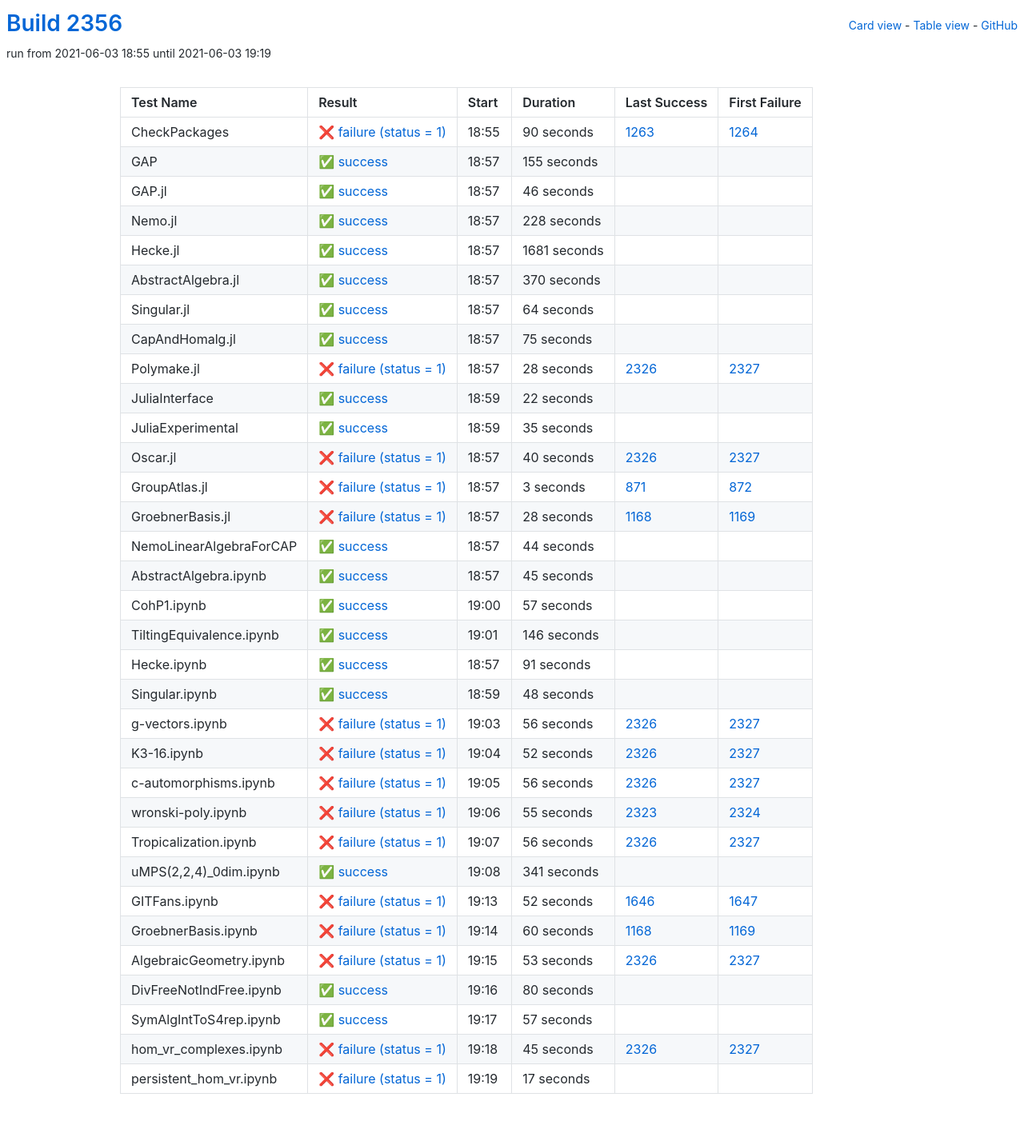
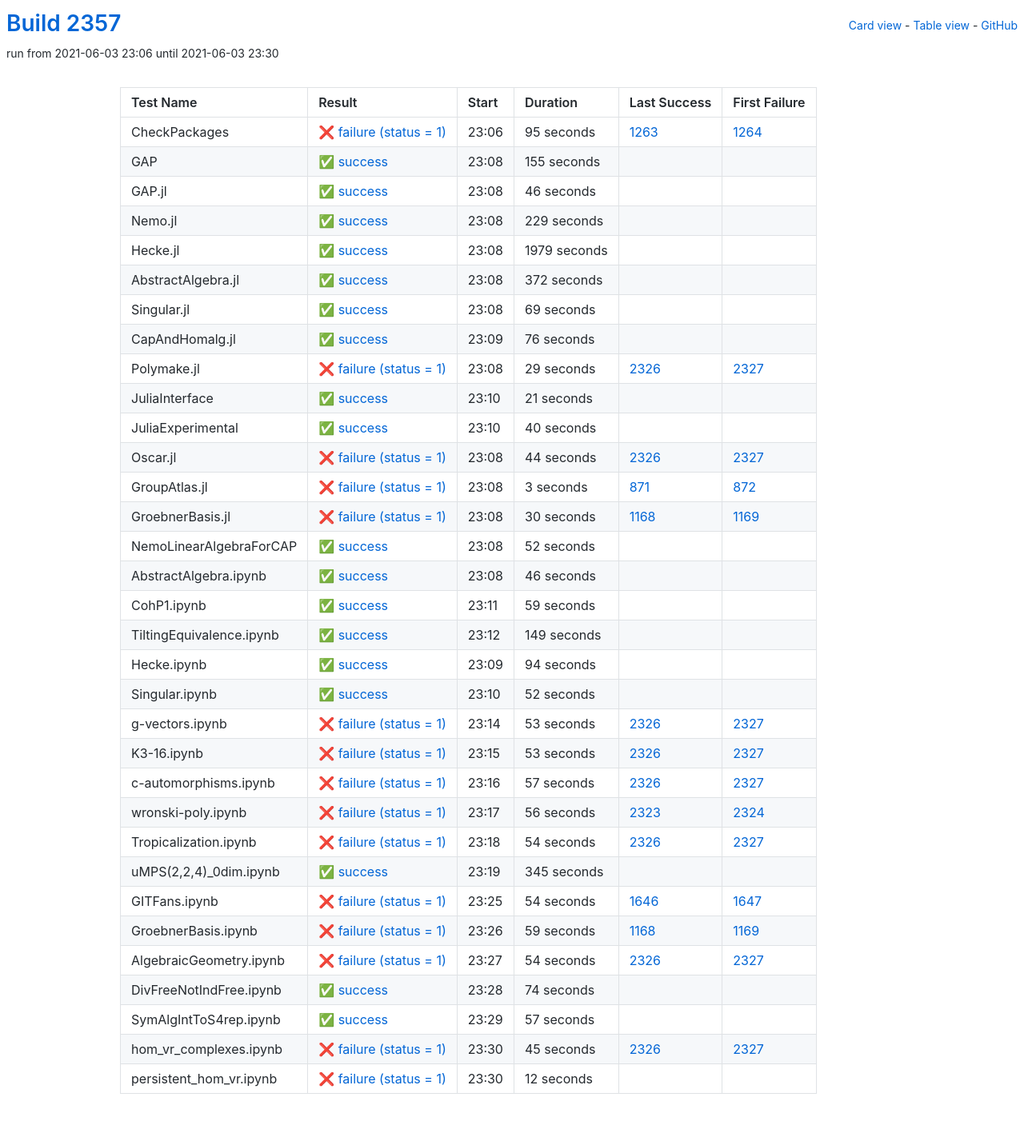
Before and after one commit to oscar-system/oscar-ci-status-stable, a Jekyll site: the page built from table.html, in a window 1280 px wide. Shown: the whole page at 80% size. Built offline with Jekyll 4.4.1, drawn with Linux system fonts in a browser that asks for light colours.

Commit message:
Build #2357

```diff
--- a/_data/ci.yml
+++ b/_data/ci.yml
@@ -1,6 +1,6 @@
 ---
-build: 2356
-build_url: https://oscarci.mathematik.uni-kl.de/job/oscar-stable/2356/
+build: 2357
+build_url: https://oscarci.mathematik.uni-kl.de/job/oscar-stable/2357/
 job: oscar-stable
 organization: oscar-system
 repo: oscar-ci-status-stable
@@ -8,20 +8,20 @@ repourl: https://github.com/oscar-system/oscar-ci-status-stable
 tests:
 - name: CheckPackages
   id: checkpackages
-  log: https://oscarci.mathematik.uni-kl.de/job/oscar-stable/2356/artifact/logs/build-2356/CheckPackages.log
-  start: 2021-06-03 18:55
+  log: https://oscarci.mathematik.uni-kl.de/job/oscar-stable/2357/artifact/logs/build-2357/CheckPackages.log
+  start: 2021-06-03 23:06
   success: false
   exitcode: 1
   status: failure
-  duration: 90
+  duration: 95
   last_success: 1263
   last_success_url: https://oscarci.mathematik.uni-kl.de/job/oscar-stable/1263/
   first_failure: 1264
   first_failure_url: https://oscarci.mathematik.uni-kl.de/job/oscar-stable/1264/
 - name: GAP
   id: gap
-  log: https://oscarci.mathematik.uni-kl.de/job/oscar-stable/2356/artifact/logs/build-2356/GAP.log
-  start: 2021-06-03 18:57
+  log: https://oscarci.mathematik.uni-kl.de/job/oscar-stable/2357/artifact/logs/build-2357/GAP.log
+  start: 2021-06-03 23:08
   success: true
   exitcode: 0
   status: success
@@ -32,8 +32,8 @@ tests:
   first_failure_url:
 - name: GAP.jl
   id: gap-jl
-  log: https://oscarci.mathematik.uni-kl.de/job/oscar-stable/2356/artifact/logs/build-2356/GAP.jl.log
-  start: 2021-06-03 18:57
+  log: https://oscarci.mathematik.uni-kl.de/job/oscar-stable/2357/artifact/logs/build-2357/GAP.jl.log
+  start: 2021-06-03 23:08
   success: true
   exitcode: 0
   status: success
@@ -44,116 +44,116 @@ tests:
   first_failure_url:
 - name: Nemo.jl
   id: nemo-jl
-  log: https://oscarci.mathematik.uni-kl.de/job/oscar-stable/2356/artifact/logs/build-2356/Nemo.jl.log
-  start: 2021-06-03 18:57
+  log: https://oscarci.mathematik.uni-kl.de/job/oscar-stable/2357/artifact/logs/build-2357/Nemo.jl.log
+  start: 2021-06-03 23:08
   success: true
   exitcode: 0
   status: success
-  duration: 228
+  duration: 229
   last_success: false
   last_success_url:
   first_failure: false
   first_failure_url:
 - name: Hecke.jl
   id: hecke-jl
-  log: https://oscarci.mathematik.uni-kl.de/job/oscar-stable/2356/artifact/logs/build-2356/Hecke.jl.log
-  start: 2021-06-03 18:57
+  log: https://oscarci.mathematik.uni-kl.de/job/oscar-stable/2357/artifact/logs/build-2357/Hecke.jl.log
+  start: 2021-06-03 23:08
   success: true
   exitcode: 0
   status: success
-  duration: 1681
+  duration: 1979
   last_success: false
   last_success_url:
   first_failure: false
   first_failure_url:
 - name: AbstractAlgebra.jl
   id: abstractalgebra-jl
-  log: https://oscarci.mathematik.uni-kl.de/job/oscar-stable/2356/artifact/logs/build-2356/AbstractAlgebra.jl.log
-  start: 2021-06-03 18:57
+  log: https://oscarci.mathematik.uni-kl.de/job/oscar-stable/2357/artifact/logs/build-2357/AbstractAlgebra.jl.log
+  start: 2021-06-03 23:08
   success: true
   exitcode: 0
   status: success
-  duration: 370
+  duration: 372
   last_success: false
   last_success_url:
   first_failure: false
   first_failure_url:
 - name: Singular.jl
   id: singular-jl
-  log: https://oscarci.mathematik.uni-kl.de/job/oscar-stable/2356/artifact/logs/build-2356/Singular.jl.log
-  start: 2021-06-03 18:57
+  log: https://oscarci.mathematik.uni-kl.de/job/oscar-stable/2357/artifact/logs/build-2357/Singular.jl.log
+  start: 2021-06-03 23:08
   success: true
   exitcode: 0
   status: success
-  duration: 64
+  duration: 69
   last_success: false
   last_success_url:
   first_failure: false
   first_failure_url:
 - name: CapAndHomalg.jl
   id: capandhomalg-jl
-  log: https://oscarci.mathematik.uni-kl.de/job/oscar-stable/2356/artifact/logs/build-2356/CapAndHomalg.jl.log
-  start: 2021-06-03 18:57
+  log: https://oscarci.mathematik.uni-kl.de/job/oscar-stable/2357/artifact/logs/build-2357/CapAndHomalg.jl.log
+  start: 2021-06-03 23:09
   success: true
   exitcode: 0
   status: success
-  duration: 75
+  duration: 76
   last_success: false
   last_success_url:
   first_failure: false
   first_failure_url:
 - name: Polymake.jl
   id: polymake-jl
-  log: https://oscarci.mathematik.uni-kl.de/job/oscar-stable/2356/artifact/logs/build-2356/Polymake.jl.log
-  start: 2021-06-03 18:57
+  log: https://oscarci.mathematik.uni-kl.de/job/oscar-stable/2357/artifact/logs/build-2357/Polymake.jl.log
+  start: 2021-06-03 23:08
   success: false
   exitcode: 1
   status: failure
-  duration: 28
+  duration: 29
   last_success: 2326
   last_success_url: https://oscarci.mathematik.uni-kl.de/job/oscar-stable/2326/
   first_failure: 2327
   first_failure_url: https://oscarci.mathematik.uni-kl.de/job/oscar-stable/2327/
 - name: JuliaInterface
   id: juliainterface
-  log: https://oscarci.mathematik.uni-kl.de/job/oscar-stable/2356/artifact/logs/build-2356/JuliaInterface.log
-  start: 2021-06-03 18:59
+  log: https://oscarci.mathematik.uni-kl.de/job/oscar-stable/2357/artifact/logs/build-2357/JuliaInterface.log
+  start: 2021-06-03 23:10
   success: true
   exitcode: 0
   status: success
-  duration: 22
+  duration: 21
   last_success: false
   last_success_url:
   first_failure: false
   first_failure_url:
 - name: JuliaExperimental
   id: juliaexperimental
-  log: https://oscarci.mathematik.uni-kl.de/job/oscar-stable/2356/artifact/logs/build-2356/JuliaExperimental.log
-  start: 2021-06-03 18:59
+  log: https://oscarci.mathematik.uni-kl.de/job/oscar-stable/2357/artifact/logs/build-2357/JuliaExperimental.log
+  start: 2021-06-03 23:10
   success: true
   exitcode: 0
   status: success
-  duration: 35
+  duration: 40
   last_success: false
   last_success_url:
   first_failure: false
   first_failure_url:
 - name: Oscar.jl
   id: oscar-jl
-  log: https://oscarci.mathematik.uni-kl.de/job/oscar-stable/2356/artifact/logs/build-2356/Oscar.jl.log
-  start: 2021-06-03 18:57
+  log: https://oscarci.mathematik.uni-kl.de/job/oscar-stable/2357/artifact/logs/build-2357/Oscar.jl.log
+  start: 2021-06-03 23:08
   success: false
   exitcode: 1
   status: failure
-  duration: 40
+  duration: 44
   last_success: 2326
   last_success_url: https://oscarci.mathematik.uni-kl.de/job/oscar-stable/2326/
   first_failure: 2327
   first_failure_url: https://oscarci.mathematik.uni-kl.de/job/oscar-stable/2327/
 - name: GroupAtlas.jl
   id: groupatlas-jl
-  log: https://oscarci.mathematik.uni-kl.de/job/oscar-stable/2356/artifact/logs/build-2356/GroupAtlas.jl.log
-  start: 2021-06-03 18:57
+  log: https://oscarci.mathematik.uni-kl.de/job/oscar-stable/2357/artifact/logs/build-2357/GroupAtlas.jl.log
+  start: 2021-06-03 23:08
   success: false
   exitcode: 1
   status: failure
@@ -164,188 +164,92 @@ tests:
   first_failure_url: https://oscarci.mathematik.uni-kl.de/job/oscar-stable/872/
 - name: GroebnerBasis.jl
   id: groebnerbasis-jl
-  log: https://oscarci.mathematik.uni-kl.de/job/oscar-stable/2356/artifact/logs/build-2356/GroebnerBasis.jl.log
-  start: 2021-06-03 18:57
+  log: https://oscarci.mathematik.uni-kl.de/job/oscar-stable/2357/artifact/logs/build-2357/GroebnerBasis.jl.log
+  start: 2021-06-03 23:08
   success: false
   exitcode: 1
   status: failure
-  duration: 28
+  duration: 30
   last_success: 1168
   last_success_url: https://oscarci.mathematik.uni-kl.de/job/oscar-stable/1168/
   first_failure: 1169
   first_failure_url: https://oscarci.mathematik.uni-kl.de/job/oscar-stable/1169/
 - name: NemoLinearAlgebraForCAP
   id: nemolinearalgebraforcap
-  log: https://oscarci.mathematik.uni-kl.de/job/oscar-stable/2356/artifact/logs/build-2356/NemoLinearAlgebraForCAP.log
-  start: 2021-06-03 18:57
+  log: https://oscarci.mathematik.uni-kl.de/job/oscar-stable/2357/artifact/logs/build-2357/NemoLinearAlgebraForCAP.log
+  start: 2021-06-03 23:08
   success: true
   exitcode: 0
   status: success
-  duration: 44
+  duration: 52
   last_success: false
   last_success_url:
   first_failure: false
   first_failure_url:
 - name: AbstractAlgebra.ipynb
   id: abstractalgebra-ipynb
-  log: https://oscarci.mathematik.uni-kl.de/job/oscar-stable/2356/artifact/logs/build-2356/AbstractAlgebra.ipynb.log
-  start: 2021-06-03 18:57
+  log: https://oscarci.mathematik.uni-kl.de/job/oscar-stable/2357/artifact/logs/build-2357/AbstractAlgebra.ipynb.log
+  start: 2021-06-03 23:08
   success: true
   exitcode: 0
   status: success
-  duration: 45
+  duration: 46
   last_success: false
   last_success_url:
   first_failure: false
   first_failure_url:
 - name: CohP1.ipynb
   id: cohp1-ipynb
-  log: https://oscarci.mathematik.uni-kl.de/job/oscar-stable/2356/artifact/logs/build-2356/CohP1.ipynb.log
-  start: 2021-06-03 19:00
+  log: https://oscarci.mathematik.uni-kl.de/job/oscar-stable/2357/artifact/logs/build-2357/CohP1.ipynb.log
+  start: 2021-06-03 23:11
   success: true
   exitcode: 0
   status: success
-  duration: 57
+  duration: 59
   last_success: false
   last_success_url:
   first_failure: false
   first_failure_url:
 - name: TiltingEquivalence.ipynb
   id: tiltingequivalence-ipynb
-  log: https://oscarci.mathematik.uni-kl.de/job/oscar-stable/2356/artifact/logs/build-2356/TiltingEquivalence.ipynb.log
-  start: 2021-06-03 19:01
+  log: https://oscarci.mathematik.uni-kl.de/job/oscar-stable/2357/artifact/logs/build-2357/TiltingEquivalence.ipynb.log
+  start: 2021-06-03 23:12
   success: true
   exitcode: 0
   status: success
-  duration: 146
+  duration: 149
   last_success: false
   last_success_url:
   first_failure: false
   first_failure_url:
 - name: Hecke.ipynb
   id: hecke-ipynb
-  log: https://oscarci.mathematik.uni-kl.de/job/oscar-stable/2356/artifact/logs/build-2356/Hecke.ipynb.log
-  start: 2021-06-03 18:57
+  log: https://oscarci.mathematik.uni-kl.de/job/oscar-stable/2357/artifact/logs/build-2357/Hecke.ipynb.log
+  start: 2021-06-03 23:09
   success: true
   exitcode: 0
   status: success
-  duration: 91
+  duration: 94
   last_success: false
   last_success_url:
   first_failure: false
   first_failure_url:
 - name: Singular.ipynb
   id: singular-ipynb
-  log: https://oscarci.mathematik.uni-kl.de/job/oscar-stable/2356/artifact/logs/build-2356/Singular.ipynb.log
-  start: 2021-06-03 18:59
+  log: https://oscarci.mathematik.uni-kl.de/job/oscar-stable/2357/artifact/logs/build-2357/Singular.ipynb.log
+  start: 2021-06-03 23:10
   success: true
   exitcode: 0
   status: success
-  duration: 48
+  duration: 52
   last_success: false
   last_success_url:
   first_failure: false
   first_failure_url:
 - name: g-vectors.ipynb
   id: g-vectors-ipynb
-  log: https://oscarci.mathematik.uni-kl.de/job/oscar-stable/2356/artifact/logs/build-2356/g-vectors.ipynb.log
-  start: 2021-06-03 19:03
-  success: false
-  exitcode: 1
-  status: failure
-  duration: 56
-  last_success: 2326
-  last_success_url: https://oscarci.mathematik.uni-kl.de/job/oscar-stable/2326/
-  first_failure: 2327
-  first_failure_url: https://oscarci.mathematik.uni-kl.de/job/oscar-stable/2327/
-- name: K3-16.ipynb
-  id: k3-16-ipynb
-  log: https://oscarci.mathematik.uni-kl.de/job/oscar-stable/2356/artifact/logs/build-2356/K3-16.ipynb.log
-  start: 2021-06-03 19:04
-  success: false
-  exitcode: 1
-  status: failure
-  duration: 52
-  last_success: 2326
-  last_success_url: https://oscarci.mathematik.uni-kl.de/job/oscar-stable/2326/
-  first_failure: 2327
-  first_failure_url: https://oscarci.mathematik.uni-kl.de/job/oscar-stable/2327/
-- name: c-automorphisms.ipynb
-  id: c-automorphisms-ipynb
-  log: https://oscarci.mathematik.uni-kl.de/job/oscar-stable/2356/artifact/logs/build-2356/c-automorphisms.ipynb.log
-  start: 2021-06-03 19:05
-  success: false
-  exitcode: 1
-  status: failure
-  duration: 56
-  last_success: 2326
-  last_success_url: https://oscarci.mathematik.uni-kl.de/job/oscar-stable/2326/
-  first_failure: 2327
-  first_failure_url: https://oscarci.mathematik.uni-kl.de/job/oscar-stable/2327/
-- name: wronski-poly.ipynb
-  id: wronski-poly-ipynb
-  log: https://oscarci.mathematik.uni-kl.de/job/oscar-stable/2356/artifact/logs/build-2356/wronski-poly.ipynb.log
-  start: 2021-06-03 19:06
-  success: false
-  exitcode: 1
-  status: failure
-  duration: 55
-  last_success: 2323
-  last_success_url: https://oscarci.mathematik.uni-kl.de/job/oscar-stable/2323/
-  first_failure: 2324
-  first_failure_url: https://oscarci.mathematik.uni-kl.de/job/oscar-stable/2324/
-- name: Tropicalization.ipynb
-  id: tropicalization-ipynb
-  log: https://oscarci.mathematik.uni-kl.de/job/oscar-stable/2356/artifact/logs/build-2356/Tropicalization.ipynb.log
-  start: 2021-06-03 19:07
-  success: false
-  exitcode: 1
-  status: failure
-  duration: 56
-  last_success: 2326
-  last_success_url: https://oscarci.mathematik.uni-kl.de/job/oscar-stable/2326/
-  first_failure: 2327
-  first_failure_url: https://oscarci.mathematik.uni-kl.de/job/oscar-stable/2327/
-- name: uMPS(2,2,4)_0dim.ipynb
-  id: umps-2-2-4-0dim-ipynb
-  log: https://oscarci.mathematik.uni-kl.de/job/oscar-stable/2356/artifact/logs/build-2356/uMPS-2-2-4-_0dim.ipynb.log
-  start: 2021-06-03 19:08
-  success: true
-  exitcode: 0
-  status: success
-  duration: 341
-  last_success: false
-  last_success_url:
-  first_failure: false
-  first_failure_url:
-- name: GITFans.ipynb
-  id: gitfans-ipynb
-  log: https://oscarci.mathematik.uni-kl.de/job/oscar-stable/2356/artifact/logs/build-2356/GITFans.ipynb.log
-  start: 2021-06-03 19:13
-  success: false
-  exitcode: 1
-  status: failure
-  duration: 52
-  last_success: 1646
-  last_success_url: https://oscarci.mathematik.uni-kl.de/job/oscar-stable/1646/
-  first_failure: 1647
-  first_failure_url: https://oscarci.mathematik.uni-kl.de/job/oscar-stable/1647/
-- name: GroebnerBasis.ipynb
-  id: groebnerbasis-ipynb
-  log: https://oscarci.mathematik.uni-kl.de/job/oscar-stable/2356/artifact/logs/build-2356/GroebnerBasis.ipynb.log
-  start: 2021-06-03 19:14
-  success: false
-  exitcode: 1
-  status: failure
-  duration: 60
-  last_success: 1168
-  last_success_url: https://oscarci.mathematik.uni-kl.de/job/oscar-stable/1168/
-  first_failure: 1169
-  first_failure_url: https://oscarci.mathematik.uni-kl.de/job/oscar-stable/1169/
-- name: AlgebraicGeometry.ipynb
-  id: algebraicgeometry-ipynb
-  log: https://oscarci.mathematik.uni-kl.de/job/oscar-stable/2356/artifact/logs/build-2356/AlgebraicGeometry.ipynb.log
-  start: 2021-06-03 19:15
+  log: https://oscarci.mathematik.uni-kl.de/job/oscar-stable/2357/artifact/logs/build-2357/g-vectors.ipynb.log
+  start: 2021-06-03 23:14
   success: false
   exitcode: 1
   status: failure
@@ -354,22 +258,118 @@ tests:
   last_success_url: https://oscarci.mathematik.uni-kl.de/job/oscar-stable/2326/
   first_failure: 2327
   first_failure_url: https://oscarci.mathematik.uni-kl.de/job/oscar-stable/2327/
-- name: DivFreeNotIndFree.ipynb
-  id: divfreenotindfree-ipynb
-  log: https://oscarci.mathematik.uni-kl.de/job/oscar-stable/2356/artifact/logs/build-2356/DivFreeNotIndFree.ipynb.log
-  start: 2021-06-03 19:16
+- name: K3-16.ipynb
+  id: k3-16-ipynb
+  log: https://oscarci.mathematik.uni-kl.de/job/oscar-stable/2357/artifact/logs/build-2357/K3-16.ipynb.log
+  start: 2021-06-03 23:15
+  success: false
+  exitcode: 1
+  status: failure
+  duration: 53
+  last_success: 2326
+  last_success_url: https://oscarci.mathematik.uni-kl.de/job/oscar-stable/2326/
+  first_failure: 2327
+  first_failure_url: https://oscarci.mathematik.uni-kl.de/job/oscar-stable/2327/
+- name: c-automorphisms.ipynb
+  id: c-automorphisms-ipynb
+  log: https://oscarci.mathematik.uni-kl.de/job/oscar-stable/2357/artifact/logs/build-2357/c-automorphisms.ipynb.log
+  start: 2021-06-03 23:16
+  success: false
+  exitcode: 1
+  status: failure
+  duration: 57
+  last_success: 2326
+  last_success_url: https://oscarci.mathematik.uni-kl.de/job/oscar-stable/2326/
+  first_failure: 2327
+  first_failure_url: https://oscarci.mathematik.uni-kl.de/job/oscar-stable/2327/
+- name: wronski-poly.ipynb
+  id: wronski-poly-ipynb
+  log: https://oscarci.mathematik.uni-kl.de/job/oscar-stable/2357/artifact/logs/build-2357/wronski-poly.ipynb.log
+  start: 2021-06-03 23:17
+  success: false
+  exitcode: 1
+  status: failure
+  duration: 56
+  last_success: 2323
+  last_success_url: https://oscarci.mathematik.uni-kl.de/job/oscar-stable/2323/
+  first_failure: 2324
+  first_failure_url: https://oscarci.mathematik.uni-kl.de/job/oscar-stable/2324/
+- name: Tropicalization.ipynb
+  id: tropicalization-ipynb
+  log: https://oscarci.mathematik.uni-kl.de/job/oscar-stable/2357/artifact/logs/build-2357/Tropicalization.ipynb.log
+  start: 2021-06-03 23:18
+  success: false
+  exitcode: 1
+  status: failure
+  duration: 54
+  last_success: 2326
+  last_success_url: https://oscarci.mathematik.uni-kl.de/job/oscar-stable/2326/
+  first_failure: 2327
+  first_failure_url: https://oscarci.mathematik.uni-kl.de/job/oscar-stable/2327/
+- name: uMPS(2,2,4)_0dim.ipynb
+  id: umps-2-2-4-0dim-ipynb
+  log: https://oscarci.mathematik.uni-kl.de/job/oscar-stable/2357/artifact/logs/build-2357/uMPS-2-2-4-_0dim.ipynb.log
+  start: 2021-06-03 23:19
   success: true
   exitcode: 0
   status: success
-  duration: 80
+  duration: 345
+  last_success: false
+  last_success_url:
+  first_failure: false
+  first_failure_url:
+- name: GITFans.ipynb
+  id: gitfans-ipynb
+  log: https://oscarci.mathematik.uni-kl.de/job/oscar-stable/2357/artifact/logs/build-2357/GITFans.ipynb.log
+  start: 2021-06-03 23:25
+  success: false
+  exitcode: 1
+  status: failure
+  duration: 54
+  last_success: 1646
+  last_success_url: https://oscarci.mathematik.uni-kl.de/job/oscar-stable/1646/
+  first_failure: 1647
+  first_failure_url: https://oscarci.mathematik.uni-kl.de/job/oscar-stable/1647/
+- name: GroebnerBasis.ipynb
+  id: groebnerbasis-ipynb
+  log: https://oscarci.mathematik.uni-kl.de/job/oscar-stable/2357/artifact/logs/build-2357/GroebnerBasis.ipynb.log
+  start: 2021-06-03 23:26
+  success: false
+  exitcode: 1
+  status: failure
+  duration: 59
+  last_success: 1168
+  last_success_url: https://oscarci.mathematik.uni-kl.de/job/oscar-stable/1168/
+  first_failure: 1169
+  first_failure_url: https://oscarci.mathematik.uni-kl.de/job/oscar-stable/1169/
+- name: AlgebraicGeometry.ipynb
+  id: algebraicgeometry-ipynb
+  log: https://oscarci.mathematik.uni-kl.de/job/oscar-stable/2357/artifact/logs/build-2357/AlgebraicGeometry.ipynb.log
+  start: 2021-06-03 23:27
+  success: false
+  exitcode: 1
+  status: failure
+  duration: 54
+  last_success: 2326
+  last_success_url: https://oscarci.mathematik.uni-kl.de/job/oscar-stable/2326/
+  first_failure: 2327
+  first_failure_url: https://oscarci.mathematik.uni-kl.de/job/oscar-stable/2327/
+- name: DivFreeNotIndFree.ipynb
+  id: divfreenotindfree-ipynb
+  log: https://oscarci.mathematik.uni-kl.de/job/oscar-stable/2357/artifact/logs/build-2357/DivFreeNotIndFree.ipynb.log
+  start: 2021-06-03 23:28
+  success: true
+  exitcode: 0
+  status: success
+  duration: 74
   last_success: false
   last_success_url:
   first_failure: false
   first_failure_url:
 - name: SymAlgIntToS4rep.ipynb
   id: symalginttos4rep-ipynb
-  log: https://oscarci.mathematik.uni-kl.de/job/oscar-stable/2356/artifact/logs/build-2356/SymAlgIntToS4rep.ipynb.log
-  start: 2021-06-03 19:17
+  log: https://oscarci.mathematik.uni-kl.de/job/oscar-stable/2357/artifact/logs/build-2357/SymAlgIntToS4rep.ipynb.log
+  start: 2021-06-03 23:29
   success: true
   exitcode: 0
   status: success
@@ -380,8 +380,8 @@ tests:
   first_failure_url:
 - name: hom_vr_complexes.ipynb
   id: hom-vr-complexes-ipynb
-  log: https://oscarci.mathematik.uni-kl.de/job/oscar-stable/2356/artifact/logs/build-2356/hom_vr_complexes.ipynb.log
-  start: 2021-06-03 19:18
+  log: https://oscarci.mathematik.uni-kl.de/job/oscar-stable/2357/artifact/logs/build-2357/hom_vr_complexes.ipynb.log
+  start: 2021-06-03 23:30
   success: false
   exitcode: 1
   status: failure
@@ -392,12 +392,12 @@ tests:
   first_failure_url: https://oscarci.mathematik.uni-kl.de/job/oscar-stable/2327/
 - name: persistent_hom_vr.ipynb
   id: persistent-hom-vr-ipynb
-  log: https://oscarci.mathematik.uni-kl.de/job/oscar-stable/2356/artifact/logs/build-2356/persistent_hom_vr.ipynb.log
-  start: 2021-06-03 19:19
+  log: https://oscarci.mathematik.uni-kl.de/job/oscar-stable/2357/artifact/logs/build-2357/persistent_hom_vr.ipynb.log
+  start: 2021-06-03 23:30
   success: false
   exitcode: 1
   status: failure
-  duration: 17
+  duration: 12
   last_success: false
   last_success_url:
   first_failure: false
```
Also changed, not shown: README.md.
